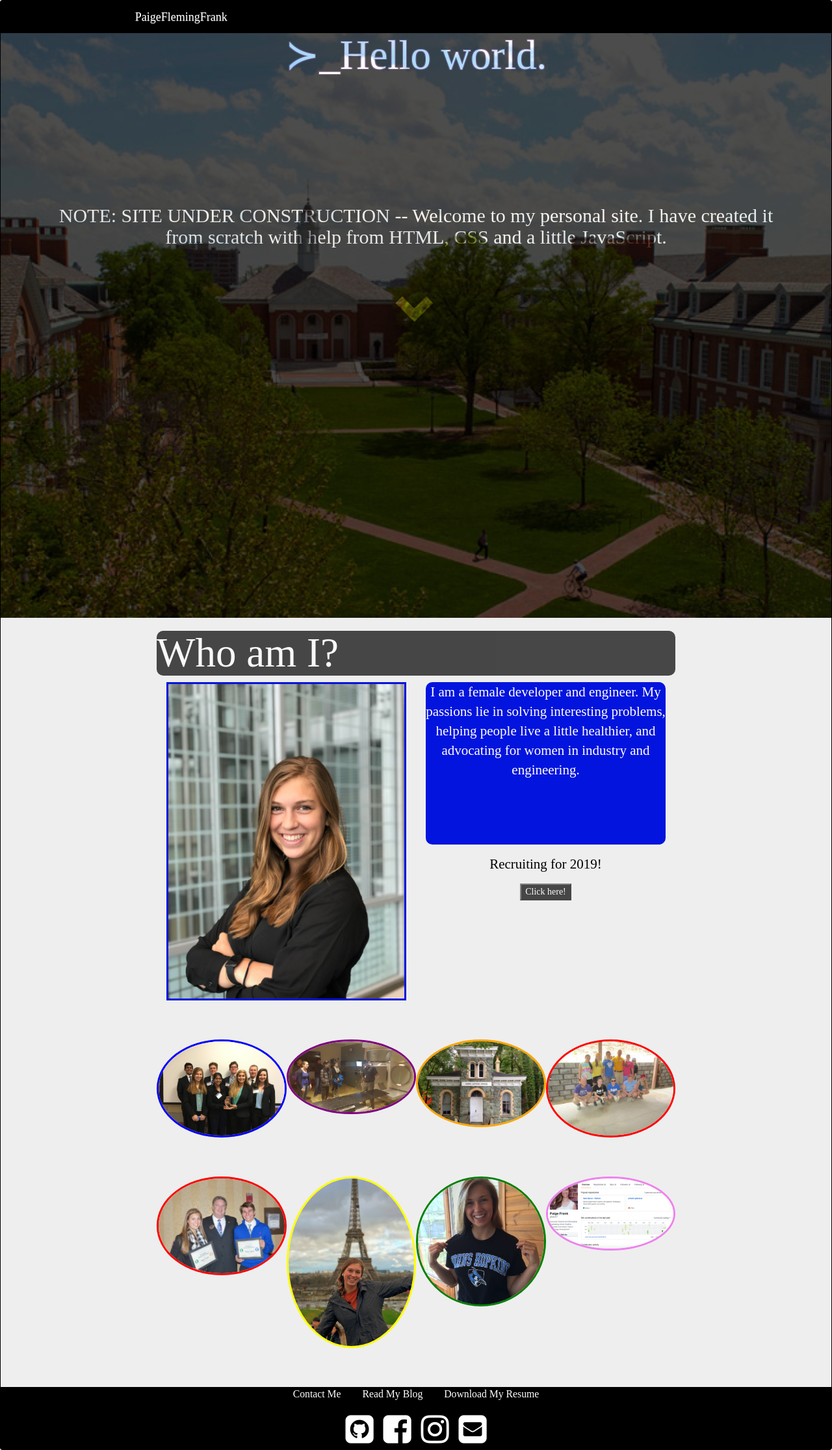
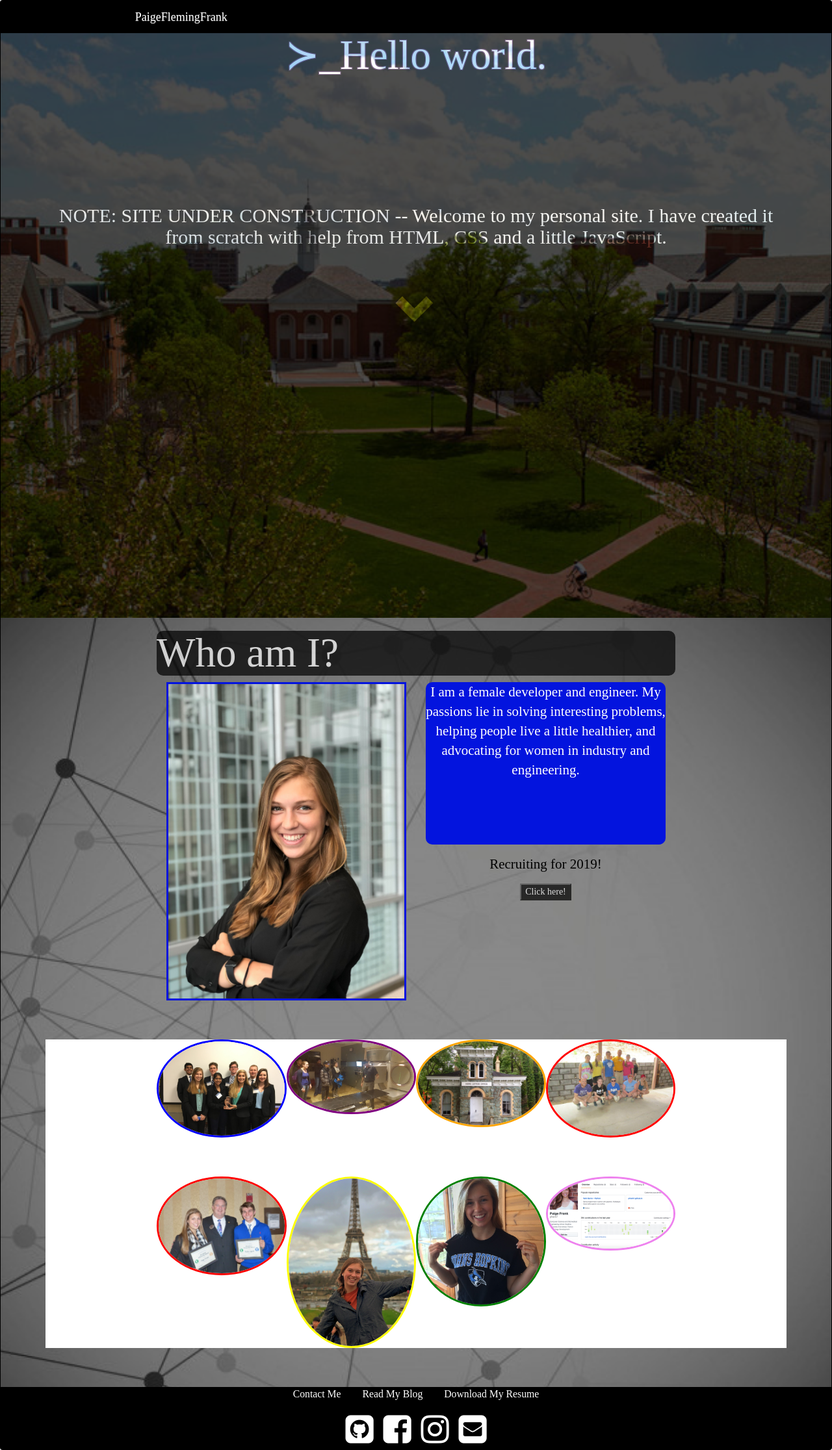
Before and after one commit to pfrank7/pfrank7.github.io, a Jekyll site: the page built from index.html, in a window 1280 px wide. Shown: the whole page at 65% size. Built offline with Jekyll 4.4.1, drawn with Linux system fonts in a browser that asks for light colours; nearby versions of some CDN libraries.

Commit message:
Update index.html

```diff
--- a/index.html
+++ b/index.html
@@ -45,8 +45,13 @@ title: Paige Frank
 	}
 #about {
 	font-family: 'Times New Roman', Courier, Geogria;
-	background: url(../photos/techback.jpg) center top cover no-repeat, url(../photos/porfolioback.png) center bottom 100% no-repeat;
+	background-image: url("../photos/techback.jpg");
+	background-repeat: no-repeat;
 }
+.port {
+	width: 100%;
+	background-color: white;
+	}
 .img-circle {
 	margin:0px;
 }
@@ -123,6 +128,7 @@ title: Paige Frank
 					<h1 style = "color:white; background-color:black; border-radius:10px; opacity:.7;" > Want to know more? </h1>
 				</div>
 			</div-->
+			<div class = "port">
 			<div class = "row text-center" id = "margin">
 				<div class = "col-sm-3">
 					<a href = "pfrank7.github.io/DesignTeam.html">
@@ -179,6 +185,7 @@ title: Paige Frank
 					</div>
 				</div>
 			</div>
+			</div>
 		</div>
 	</section>
 </div>
```
